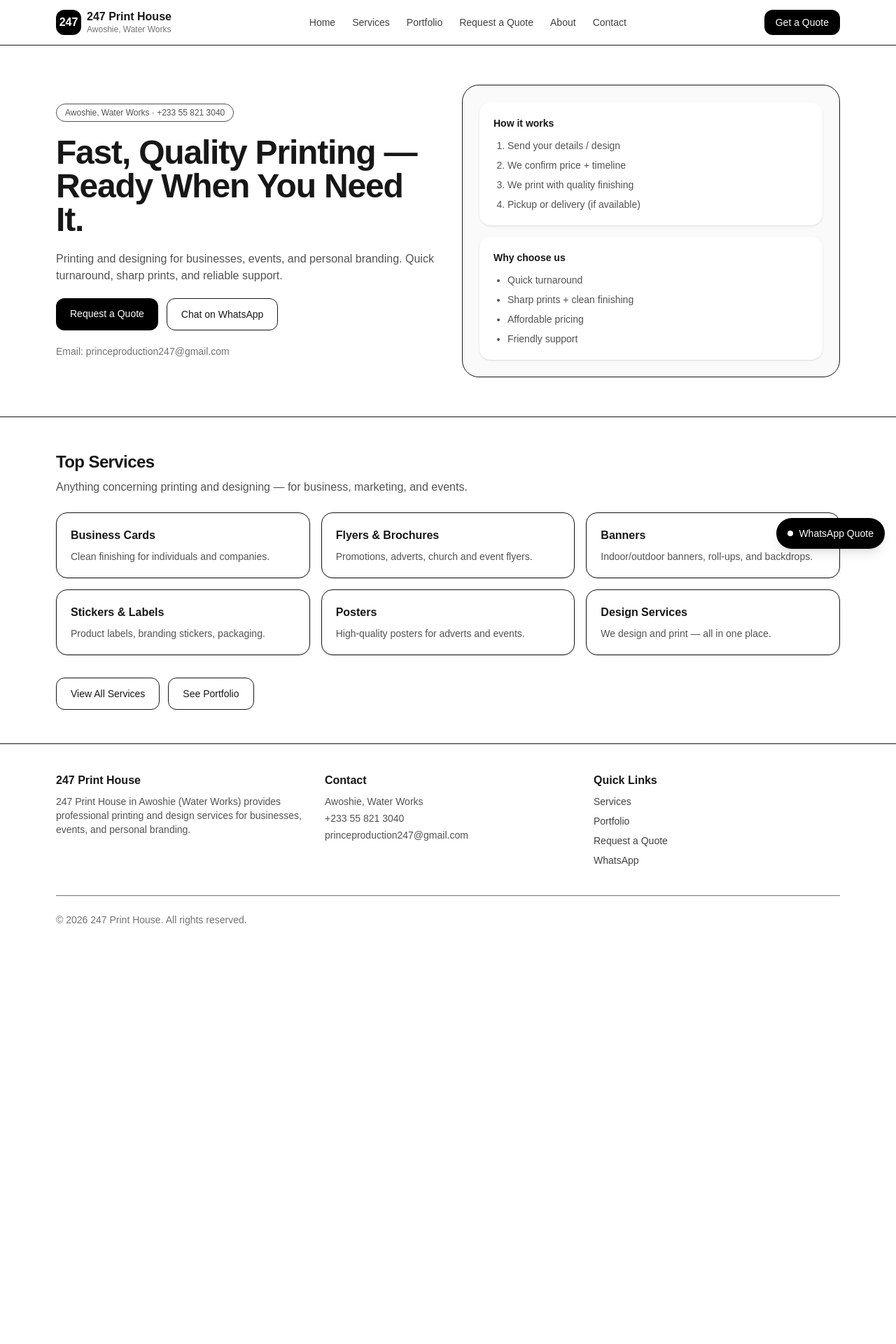
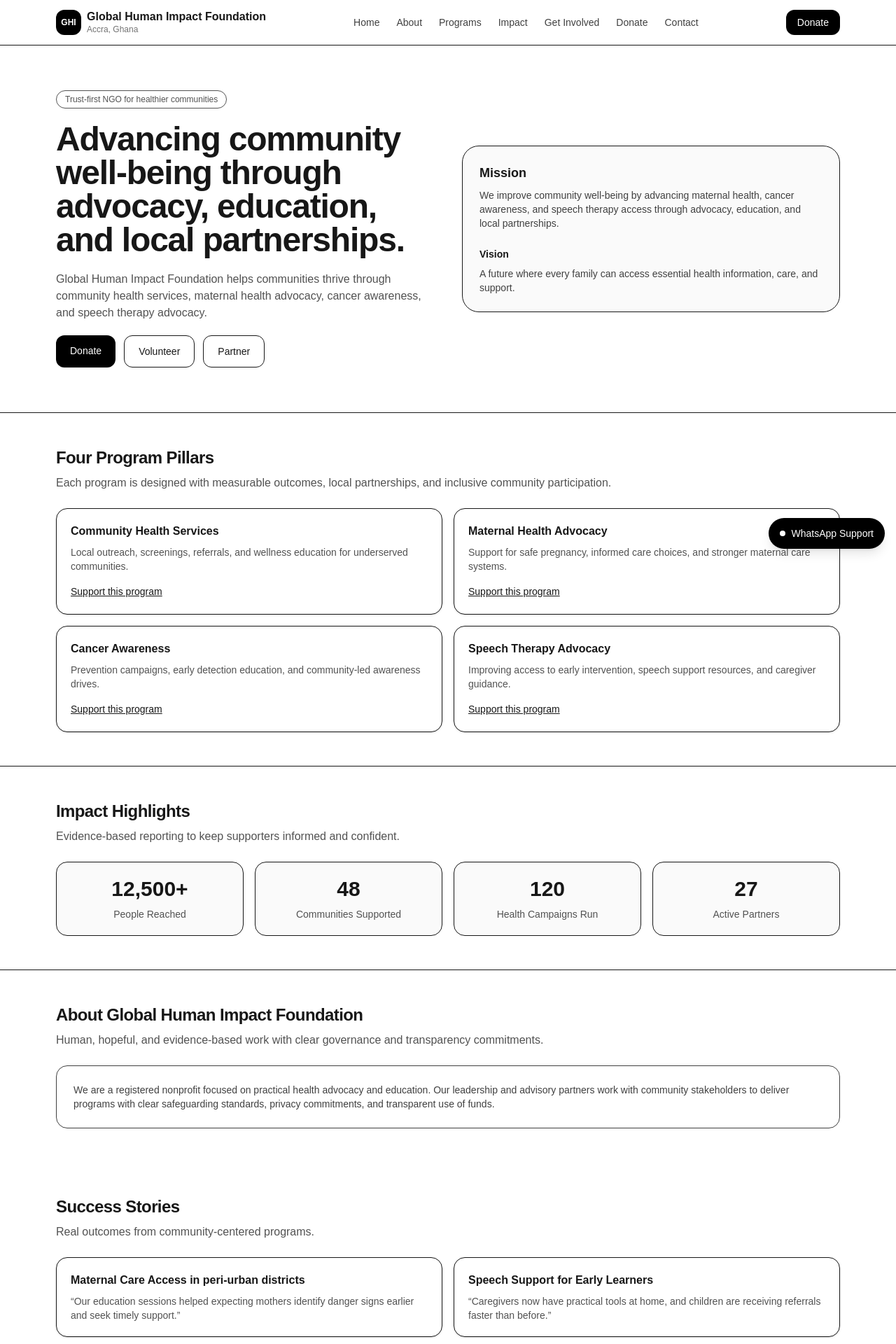
Before and after one commit to learngermanghana/globalhumanimpact, a Next.js app: page / in a window 1280 px wide. Shown: the top 1920 px of the page at 70% size. Before the commit the page ends 1348 px from the top, so only its background shows below. Built offline with nearby package versions, Linux system fonts and the light colour scheme.

Commit message:
Rebrand homepage into NGO-focused Global Human Impact site

```diff
--- a/src/app/layout.tsx
+++ b/src/app/layout.tsx
@@ -7,7 +7,7 @@ import { SITE } from "@/lib/site"
 
 export const metadata: Metadata = {
   title: {
-    default: SITE.name,
+    default: "Global Human Impact Foundation | Community Health, Maternal Health & Cancer Awareness",
     template: `%s · ${SITE.name}`,
   },
   description: SITE.description,
--- a/src/app/page.tsx
+++ b/src/app/page.tsx
@@ -1,114 +1,202 @@
 import Link from "next/link"
 import Container from "@/components/Container"
 import SectionHeader from "@/components/SectionHeader"
-import { SITE, WA_PREFILL } from "@/lib/site"
 
-const quickServices = [
-  { title: "Business Cards", desc: "Clean finishing for individuals and companies." },
-  { title: "Flyers & Brochures", desc: "Promotions, adverts, church and event flyers." },
-  { title: "Banners", desc: "Indoor/outdoor banners, roll-ups, and backdrops." },
-  { title: "Stickers & Labels", desc: "Product labels, branding stickers, packaging." },
-  { title: "Posters", desc: "High-quality posters for adverts and events." },
-  { title: "Design Services", desc: "We design and print — all in one place." },
+const pillars = [
+  {
+    title: "Community Health Services",
+    desc: "Local outreach, screenings, referrals, and wellness education for underserved communities.",
+  },
+  {
+    title: "Maternal Health Advocacy",
+    desc: "Support for safe pregnancy, informed care choices, and stronger maternal care systems.",
+  },
+  {
+    title: "Cancer Awareness",
+    desc: "Prevention campaigns, early detection education, and community-led awareness drives.",
+  },
+  {
+    title: "Speech Therapy Advocacy",
+    desc: "Improving access to early intervention, speech support resources, and caregiver guidance.",
+  },
+]
+
+const impactStats = [
+  { label: "People Reached", value: "12,500+" },
+  { label: "Communities Supported", value: "48" },
+  { label: "Health Campaigns Run", value: "120" },
+  { label: "Active Partners", value: "27" },
+]
+
+const stories = [
+  {
+    title: "Maternal Care Access in peri-urban districts",
+    quote:
+      "Our education sessions helped expecting mothers identify danger signs earlier and seek timely support.",
+  },
+  {
+    title: "Speech Support for Early Learners",
+    quote:
+      "Caregivers now have practical tools at home, and children are receiving referrals faster than before.",
+  },
 ]
 
 export default function HomePage() {
-  const wa = WA_PREFILL("Hi 247 Print House, I want a quote. Please assist me.")
-
   return (
     <>
       <section className="border-b bg-white">
         <Container>
-          <div className="grid gap-10 py-14 md:grid-cols-2 md:items-center">
+          <div className="grid gap-10 py-16 md:grid-cols-2 md:items-center">
             <div className="space-y-5">
               <div className="inline-flex rounded-full border bg-white px-3 py-1 text-xs text-neutral-600">
-                {SITE.location} · {SITE.phoneDisplay}
+                Trust-first NGO for healthier communities
               </div>
 
               <h1 className="text-4xl font-semibold tracking-tight md:text-5xl">
-                {SITE.tagline}
+                Advancing community well-being through advocacy, education, and local partnerships.
               </h1>
 
               <p className="text-neutral-600">
-                Printing and designing for businesses, events, and personal branding.
-                Quick turnaround, sharp prints, and reliable support.
+                Global Human Impact Foundation helps communities thrive through community health
+                services, maternal health advocacy, cancer awareness, and speech therapy advocacy.
               </p>
 
               <div className="flex flex-wrap gap-3">
                 <Link
-                  href="/quote"
+                  href="/#donate"
                   className="rounded-xl bg-black px-5 py-3 text-sm font-medium text-white hover:opacity-90"
                 >
-                  Request a Quote
+                  Donate
                 </Link>
-
-                <a
-                  href={wa}
+                <Link
+                  href="/#get-involved"
                   className="rounded-xl border bg-white px-5 py-3 text-sm font-medium hover:bg-neutral-50"
                 >
-                  Chat on WhatsApp
-                </a>
+                  Volunteer
+                </Link>
+                <Link
+                  href="/contact"
+                  className="rounded-xl border bg-white px-5 py-3 text-sm font-medium hover:bg-neutral-50"
+                >
+                  Partner
+                </Link>
               </div>
-
-              <div className="text-sm text-neutral-500">Email: {SITE.email}</div>
             </div>
 
             <div className="rounded-3xl border bg-neutral-50 p-6">
-              <div className="grid gap-4">
-                <div className="rounded-2xl bg-white p-5 shadow-sm">
-                  <div className="text-sm font-semibold">How it works</div>
-                  <ol className="mt-3 list-decimal space-y-2 pl-5 text-sm text-neutral-600">
-                    <li>Send your details / design</li>
-                    <li>We confirm price + timeline</li>
-                    <li>We print with quality finishing</li>
-                    <li>Pickup or delivery (if available)</li>
-                  </ol>
-                </div>
+              <h2 className="text-lg font-semibold">Mission</h2>
+              <p className="mt-2 text-sm text-neutral-700">
+                We improve community well-being by advancing maternal health, cancer awareness,
+                and speech therapy access through advocacy, education, and local partnerships.
+              </p>
+              <h3 className="mt-6 text-sm font-semibold">Vision</h3>
+              <p className="mt-2 text-sm text-neutral-700">
+                A future where every family can access essential health information, care, and support.
+              </p>
+            </div>
+          </div>
+        </Container>
+      </section>
 
-                <div className="rounded-2xl bg-white p-5 shadow-sm">
-                  <div className="text-sm font-semibold">Why choose us</div>
-                  <ul className="mt-3 list-disc space-y-2 pl-5 text-sm text-neutral-600">
-                    <li>Quick turnaround</li>
-                    <li>Sharp prints + clean finishing</li>
-                    <li>Affordable pricing</li>
-                    <li>Friendly support</li>
-                  </ul>
-                </div>
+      <section id="programs" className="py-12">
+        <Container>
+          <SectionHeader
+            title="Four Program Pillars"
+            subtitle="Each program is designed with measurable outcomes, local partnerships, and inclusive community participation."
+          />
+          <div className="mt-6 grid gap-4 sm:grid-cols-2">
+            {pillars.map((pillar) => (
+              <article key={pillar.title} className="rounded-2xl border bg-white p-5 shadow-sm">
+                <h3 className="font-semibold">{pillar.title}</h3>
+                <p className="mt-2 text-sm text-neutral-600">{pillar.desc}</p>
+                <Link href="/#donate" className="mt-4 inline-block text-sm font-medium underline">
+                  Support this program
+                </Link>
+              </article>
+            ))}
+          </div>
+        </Container>
+      </section>
+
+      <section id="impact" className="border-y bg-white py-12">
+        <Container>
+          <SectionHeader
+            title="Impact Highlights"
+            subtitle="Evidence-based reporting to keep supporters informed and confident."
+          />
+          <div className="mt-6 grid gap-4 sm:grid-cols-2 lg:grid-cols-4">
+            {impactStats.map((stat) => (
+              <div key={stat.label} className="rounded-2xl border bg-neutral-50 p-5 text-center">
+                <div className="text-3xl font-semibold">{stat.value}</div>
+                <div className="mt-2 text-sm text-neutral-600">{stat.label}</div>
               </div>
-            </div>
+            ))}
+          </div>
+        </Container>
+      </section>
+
+      <section id="about" className="py-12">
+        <Container>
+          <SectionHeader
+            title="About Global Human Impact Foundation"
+            subtitle="Human, hopeful, and evidence-based work with clear governance and transparency commitments."
+          />
+          <div className="mt-6 rounded-2xl border bg-white p-6 text-sm text-neutral-700">
+            We are a registered nonprofit focused on practical health advocacy and education. Our
+            leadership and advisory partners work with community stakeholders to deliver programs with
+            clear safeguarding standards, privacy commitments, and transparent use of funds.
           </div>
         </Container>
       </section>
 
       <section className="py-12">
         <Container>
-          <SectionHeader
-            title="Top Services"
-            subtitle="Anything concerning printing and designing — for business, marketing, and events."
-          />
-
-          <div className="mt-6 grid gap-4 sm:grid-cols-2 lg:grid-cols-3">
-            {quickServices.map((s) => (
-              <div key={s.title} className="rounded-2xl border bg-white p-5 shadow-sm">
-                <div className="font-semibold">{s.title}</div>
-                <div className="mt-2 text-sm text-neutral-600">{s.desc}</div>
+          <SectionHeader title="Success Stories" subtitle="Real outcomes from community-centered programs." />
+          <div className="mt-6 grid gap-4 md:grid-cols-2">
+            {stories.map((story) => (
+              <div key={story.title} className="rounded-2xl border bg-white p-5 shadow-sm">
+                <h3 className="font-semibold">{story.title}</h3>
+                <p className="mt-2 text-sm text-neutral-600">“{story.quote}”</p>
               </div>
             ))}
           </div>
+        </Container>
+      </section>
 
-          <div className="mt-8 flex flex-wrap gap-3">
-            <Link
-              href="/services"
-              className="rounded-xl border bg-white px-5 py-3 text-sm font-medium hover:bg-neutral-50"
-            >
-              View All Services
+      <section id="get-involved" className="border-y bg-white py-12">
+        <Container>
+          <SectionHeader
+            title="Get Involved"
+            subtitle="Volunteer, partner, or join campaigns that expand access to better health outcomes."
+          />
+          <div className="mt-6 flex flex-wrap gap-3">
+            <Link href="/contact" className="rounded-xl bg-black px-5 py-3 text-sm font-medium text-white">
+              Volunteer Sign-up
             </Link>
-            <Link
-              href="/portfolio"
-              className="rounded-xl border bg-white px-5 py-3 text-sm font-medium hover:bg-neutral-50"
-            >
-              See Portfolio
+            <Link href="/contact" className="rounded-xl border bg-white px-5 py-3 text-sm font-medium">
+              Partner with Us
             </Link>
+            <Link href="/contact" className="rounded-xl border bg-white px-5 py-3 text-sm font-medium">
+              Join a Campaign
+            </Link>
+          </div>
+        </Container>
+      </section>
+
+      <section id="donate" className="py-12">
+        <Container>
+          <div className="rounded-3xl border bg-black p-8 text-white">
+            <h2 className="text-2xl font-semibold">Support Global Human Impact Foundation</h2>
+            <p className="mt-2 max-w-2xl text-sm text-neutral-200">
+              Choose one-time or recurring giving to support community health, maternal health,
+              cancer awareness, and speech therapy advocacy. We share impact updates and transparency
+              snapshots to show how funds are used.
+            </p>
+            <div className="mt-5">
+              <Link href="/contact" className="rounded-xl bg-white px-5 py-3 text-sm font-medium text-black">
+                Donate Now
+              </Link>
+            </div>
           </div>
         </Container>
       </section>
--- a/src/components/Footer.tsx
+++ b/src/components/Footer.tsx
@@ -1,6 +1,6 @@
 import Container from "./Container"
 import Link from "next/link"
-import { SITE, WA_LINK } from "@/lib/site"
+import { SITE } from "@/lib/site"
 
 export default function Footer() {
   return (
@@ -24,18 +24,18 @@ export default function Footer() {
           <div>
             <div className="font-semibold">Quick Links</div>
             <div className="mt-2 grid gap-2 text-sm">
-              <Link className="text-neutral-700 hover:text-black" href="/services">
-                Services
+              <Link className="text-neutral-700 hover:text-black" href="/#programs">
+                Programs
               </Link>
-              <Link className="text-neutral-700 hover:text-black" href="/portfolio">
-                Portfolio
+              <Link className="text-neutral-700 hover:text-black" href="/#impact">
+                Impact
               </Link>
-              <Link className="text-neutral-700 hover:text-black" href="/quote">
-                Request a Quote
+              <Link className="text-neutral-700 hover:text-black" href="/#get-involved">
+                Volunteer
               </Link>
-              <a className="text-neutral-700 hover:text-black" href={WA_LINK}>
-                WhatsApp
-              </a>
+              <Link className="text-neutral-700 hover:text-black" href="/#donate">
+                Donate
+              </Link>
             </div>
           </div>
         </div>
--- a/src/components/Navbar.tsx
+++ b/src/components/Navbar.tsx
@@ -7,10 +7,11 @@ import { SITE, WA_LINK } from "@/lib/site"
 
 const nav = [
   { href: "/", label: "Home" },
-  { href: "/services", label: "Services" },
-  { href: "/portfolio", label: "Portfolio" },
-  { href: "/quote", label: "Request a Quote" },
-  { href: "/about", label: "About" },
+  { href: "/#about", label: "About" },
+  { href: "/#programs", label: "Programs" },
+  { href: "/#impact", label: "Impact" },
+  { href: "/#get-involved", label: "Get Involved" },
+  { href: "/#donate", label: "Donate" },
   { href: "/contact", label: "Contact" },
 ]
 
@@ -44,8 +45,8 @@ export default function Navbar() {
       <Container>
         <div className="flex h-16 items-center justify-between gap-4">
           <Link href="/" className="flex items-center gap-2" onClick={() => setOpen(false)}>
-            <div className="grid h-9 w-9 place-items-center rounded-xl bg-black text-white font-bold">
-              247
+            <div className="grid h-9 w-9 place-items-center rounded-xl bg-black text-xs font-bold text-white">
+              GHI
             </div>
             <div className="leading-tight">
               <div className="font-semibold">{SITE.name}</div>
@@ -53,14 +54,9 @@ export default function Navbar() {
             </div>
           </Link>
 
-          {/* Desktop nav */}
           <nav className="hidden items-center gap-6 md:flex">
             {nav.map((i) => (
-              <Link
-                key={i.href}
-                href={i.href}
-                className="text-sm text-neutral-700 hover:text-black"
-              >
+              <Link key={i.href} href={i.href} className="text-sm text-neutral-700 hover:text-black">
                 {i.label}
               </Link>
             ))}
@@ -68,13 +64,12 @@ export default function Navbar() {
 
           <div className="flex items-center gap-2">
             <Link
-              href="/quote"
+              href="/#donate"
               className="hidden rounded-xl bg-black px-4 py-2 text-sm font-medium text-white hover:opacity-90 md:inline-flex"
             >
-              Get a Quote
+              Donate
             </Link>
 
-            {/* Mobile hamburger */}
             <button
               type="button"
               className="inline-flex items-center justify-center rounded-xl border bg-white p-2 hover:bg-neutral-50 md:hidden"
@@ -88,13 +83,9 @@ export default function Navbar() {
         </div>
       </Container>
 
-      {/* Mobile menu overlay */}
       {open ? (
         <div className="md:hidden">
-          <div
-            className="fixed inset-0 z-40 bg-black/30"
-            onClick={() => setOpen(false)}
-          />
+          <div className="fixed inset-0 z-40 bg-black/30" onClick={() => setOpen(false)} />
           <div className="fixed left-0 right-0 top-16 z-50 border-b bg-white shadow-lg">
             <Container>
               <div className="py-4">
@@ -113,11 +104,11 @@ export default function Navbar() {
 
                 <div className="mt-4 grid gap-2">
                   <Link
-                    href="/quote"
+                    href="/#donate"
                     onClick={() => setOpen(false)}
                     className="inline-flex items-center justify-center rounded-xl bg-black px-4 py-3 text-sm font-medium text-white hover:opacity-90"
                   >
-                    Request a Quote
+                    Donate Now
                   </Link>
                   <a
                     href={WA_LINK}
--- a/src/components/WhatsAppButton.tsx
+++ b/src/components/WhatsAppButton.tsx
@@ -4,7 +4,7 @@ import { WA_PREFILL } from "@/lib/site"
 
 export default function WhatsAppButton() {
   const href = WA_PREFILL(
-    "Hi 247 Print House, I need a quote for printing. Here are my details:"
+    "Hello Global Human Impact Foundation, I would like to support or partner with your programs."
   )
 
   return (
@@ -14,7 +14,7 @@ export default function WhatsAppButton() {
       aria-label="Chat on WhatsApp"
     >
       <span className="inline-block h-2 w-2 rounded-full bg-white" />
-      WhatsApp Quote
+      WhatsApp Support
     </a>
   )
 }
--- a/src/lib/site.ts
+++ b/src/lib/site.ts
@@ -1,15 +1,15 @@
 export const SITE = {
-  name: "247 Print House",
-  tagline: "Fast, Quality Printing — Ready When You Need It.",
+  name: "Global Human Impact Foundation",
+  tagline: "Healthier Communities, Stronger Futures.",
   description:
-    "247 Print House in Awoshie (Water Works) provides professional printing and design services for businesses, events, and personal branding.",
+    "Global Human Impact Foundation advances community health, maternal health advocacy, cancer awareness, and speech therapy access through education, advocacy, and local partnerships.",
   phoneDisplay: "+233 55 821 3040",
   whatsappE164: "233558213040",
-  email: "princeproduction247@gmail.com",
-  location: "Awoshie, Water Works",
+  email: "hello@globalhumanimpact.org",
+  location: "Accra, Ghana",
   socials: {
-    instagram: "https://instagram.com/your_instagram_placeholder",
-    facebook: "https://facebook.com/your_facebook_placeholder",
+    instagram: "https://instagram.com/globalhumanimpact",
+    facebook: "https://facebook.com/globalhumanimpact",
   },
 }
 
```
